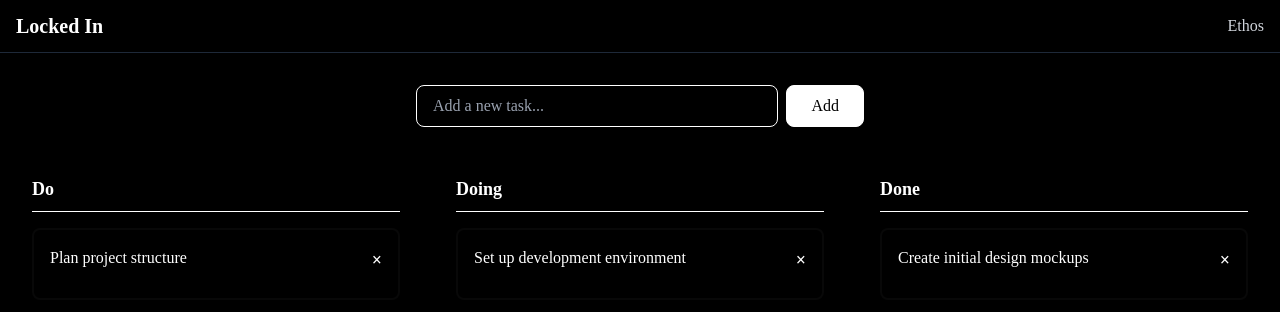
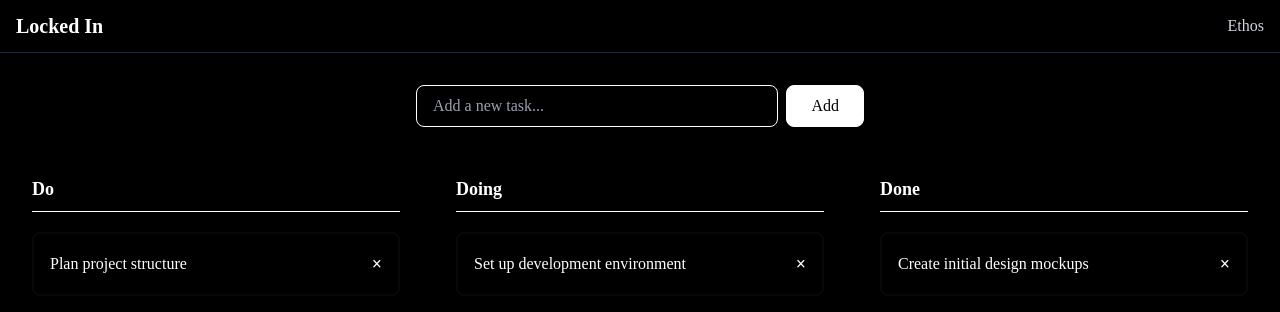
Before and after one commit to imnotdeepak/Locked-In, a Next.js app: page / in a window 1280 px wide. Shown: the top 312 px of the page. Built offline with nearby package versions, Linux system fonts and the light colour scheme.

Commit message:
Initial commit

```diff
--- a/src/components/KanbanBoard.tsx
+++ b/src/components/KanbanBoard.tsx
@@ -8,10 +8,15 @@ interface Task {
   status: "do" | "doing" | "done";
 }
 
+interface AnimatedTask extends Task {
+  isAnimatingIn?: boolean;
+  isAnimatingOut?: boolean;
+}
+
 export default function KanbanBoard() {
-  const [tasks, setTasks] = useState<Task[]>([]);
+  const [tasks, setTasks] = useState<AnimatedTask[]>([]);
   const [newTask, setNewTask] = useState("");
-  const [draggedTask, setDraggedTask] = useState<Task | null>(null);
+  const [draggedTask, setDraggedTask] = useState<AnimatedTask | null>(null);
   const [isLoaded, setIsLoaded] = useState(false);
 
   // Load tasks from localStorage on component mount
@@ -24,7 +29,13 @@ export default function KanbanBoard() {
         const parsedTasks = JSON.parse(savedTasks);
         if (Array.isArray(parsedTasks)) {
           console.log("KanbanBoard: Loading saved tasks:", parsedTasks);
-          setTasks(parsedTasks);
+          // Add animation state to loaded tasks
+          const animatedTasks = parsedTasks.map((task: Task) => ({
+            ...task,
+            isAnimatingIn: false,
+            isAnimatingOut: false,
+          }));
+          setTasks(animatedTasks);
         } else {
           console.log(
             "KanbanBoard: Saved data is not an array, setting defaults"
@@ -50,10 +61,28 @@ export default function KanbanBoard() {
 
   const setDefaultTasks = () => {
     console.log("KanbanBoard: Setting default tasks");
-    const defaultTasks: Task[] = [
-      { id: "1", text: "Plan project structure", status: "do" },
-      { id: "2", text: "Set up development environment", status: "doing" },
-      { id: "3", text: "Create initial design mockups", status: "done" },
+    const defaultTasks: AnimatedTask[] = [
+      {
+        id: "1",
+        text: "Plan project structure",
+        status: "do",
+        isAnimatingIn: false,
+        isAnimatingOut: false,
+      },
+      {
+        id: "2",
+        text: "Set up development environment",
+        status: "doing",
+        isAnimatingIn: false,
+        isAnimatingOut: false,
+      },
+      {
+        id: "3",
+        text: "Create initial design mockups",
+        status: "done",
+        isAnimatingIn: false,
+        isAnimatingOut: false,
+      },
     ];
     setTasks(defaultTasks);
     try {
@@ -68,8 +97,12 @@ export default function KanbanBoard() {
   useEffect(() => {
     if (isLoaded) {
       try {
-        console.log("KanbanBoard: Saving tasks to localStorage:", tasks);
-        localStorage.setItem("lockedInTasks", JSON.stringify(tasks));
+        // Save tasks without animation states
+        const tasksToSave = tasks.map(
+          ({ isAnimatingIn, isAnimatingOut, ...task }) => task
+        );
+        console.log("KanbanBoard: Saving tasks to localStorage:", tasksToSave);
+        localStorage.setItem("lockedInTasks", JSON.stringify(tasksToSave));
       } catch (error) {
         console.error("Error saving tasks to localStorage:", error);
       }
@@ -78,25 +111,46 @@ export default function KanbanBoard() {
 
   const addTask = () => {
     if (newTask.trim()) {
-      const task: Task = {
+      const task: AnimatedTask = {
         id: Date.now().toString(),
         text: newTask.trim(),
         status: "do",
+        isAnimatingIn: true,
+        isAnimatingOut: false,
       };
       setTasks([...tasks, task]);
       setNewTask("");
+
+      // Remove animation state after animation completes
+      setTimeout(() => {
+        setTasks((prevTasks) =>
+          prevTasks.map((t) =>
+            t.id === task.id ? { ...t, isAnimatingIn: false } : t
+          )
+        );
+      }, 300);
     }
   };
 
   const deleteTask = (taskId: string) => {
-    setTasks(tasks.filter((task) => task.id !== taskId));
+    // Start fade-out animation
+    setTasks((prevTasks) =>
+      prevTasks.map((task) =>
+        task.id === taskId ? { ...task, isAnimatingOut: true } : task
+      )
+    );
+
+    // Remove task after animation completes
+    setTimeout(() => {
+      setTasks((prevTasks) => prevTasks.filter((task) => task.id !== taskId));
+    }, 300);
   };
 
   const getTasksByStatus = (status: Task["status"]) => {
     return tasks.filter((task) => task.status === status);
   };
 
-  const handleDragStart = (e: React.DragEvent, task: Task) => {
+  const handleDragStart = (e: React.DragEvent, task: AnimatedTask) => {
     setDraggedTask(task);
     e.dataTransfer.effectAllowed = "move";
   };
@@ -106,14 +160,63 @@ export default function KanbanBoard() {
     e.dataTransfer.dropEffect = "move";
   };
 
-  const handleDrop = (e: React.DragEvent, status: Task["status"]) => {
+  const handleDrop = (
+    e: React.DragEvent,
+    status: Task["status"],
+    dropIndex?: number
+  ) => {
     e.preventDefault();
     if (draggedTask) {
+      if (draggedTask.status === status) {
+        // Reordering within the same column
+        const columnTasks = getTasksByStatus(status);
+        const draggedIndex = columnTasks.findIndex(
+          (task) => task.id === draggedTask.id
+        );
+
+        if (dropIndex !== undefined && draggedIndex !== dropIndex) {
+          // Remove the dragged task from its current position
+          const tasksWithoutDragged = tasks.filter(
+            (task) => task.id !== draggedTask.id
+          );
+
+          // Insert the dragged task at the new position
+          const newTasks = [...tasksWithoutDragged];
+          const insertIndex = tasksWithoutDragged.filter(
+            (task) => task.status === status
+          ).length;
+          const actualInsertIndex =
+            dropIndex > draggedIndex ? dropIndex - 1 : dropIndex;
+
+          let currentIndex = 0;
+          for (let i = 0; i < newTasks.length; i++) {
+            if (newTasks[i].status === status) {
+              if (currentIndex === actualInsertIndex) {
+                newTasks.splice(i, 0, draggedTask);
+                break;
+              }
+              currentIndex++;
+            }
+          }
+
+          // If we haven't inserted yet, add to the end of the column
+          if (currentIndex < actualInsertIndex) {
+            const lastColumnIndex = newTasks.findLastIndex(
+              (task) => task.status === status
+            );
+            newTasks.splice(lastColumnIndex + 1, 0, draggedTask);
+          }
+
+          setTasks(newTasks);
+        }
+      } else {
+        // Moving to a different column
         setTasks(
           tasks.map((task) =>
             task.id === draggedTask.id ? { ...task, status } : task
           )
         );
+      }
       setDraggedTask(null);
     }
   };
@@ -159,29 +262,80 @@ export default function KanbanBoard() {
               {column.title}
             </h3>
             <div className="space-y-3">
-              {getTasksByStatus(column.id).map((task) => (
+              {getTasksByStatus(column.id).map((task, index) => (
+                <div key={task.id}>
+                  {/* Drop zone above task */}
                   <div
-                  key={task.id}
+                    className="h-2 -mb-1 bg-transparent hover:bg-white/10 transition-colors rounded"
+                    onDragOver={handleDragOver}
+                    onDrop={(e) => handleDrop(e, column.id, index)}
+                  />
+                  <div
                     draggable
                     onDragStart={(e) => handleDragStart(e, task)}
-                  className="bg-black border-2 border-[#080808] p-4 rounded-lg shadow-sm cursor-move hover:border-[#1c1c1c] transition-colors"
+                    className={`bg-black border-2 border-[#080808] p-4 rounded-lg shadow-sm cursor-move hover:border-[#1c1c1c] transition-all duration-300 ease-in-out ${
+                      task.isAnimatingIn
+                        ? "animate-fadeIn"
+                        : task.isAnimatingOut
+                        ? "animate-fadeOut"
+                        : ""
+                    }`}
                   >
-                  <div className="flex justify-between items-start">
-                    <p className="text-white mb-3 flex-1 pr-2">{task.text}</p>
+                    <div className="flex justify-between items-center">
+                      <p className="text-white flex-1 pr-2 text-left break-all hyphens-auto">
+                        {task.text}
+                      </p>
                       <button
                         onClick={() => deleteTask(task.id)}
-                      className="text-white hover:text-gray-300 transition-colors text-lg font-bold"
+                        className="text-white hover:text-gray-300 transition-colors text-lg font-bold flex-shrink-0"
                         title="Delete task"
                       >
                         ×
                       </button>
                     </div>
                   </div>
+                </div>
               ))}
+              {/* Drop zone at the end of column */}
+              <div
+                className="h-2 bg-transparent hover:bg-white/10 transition-colors rounded"
+                onDragOver={handleDragOver}
+                onDrop={(e) =>
+                  handleDrop(e, column.id, getTasksByStatus(column.id).length)
+                }
+              />
             </div>
           </div>
         ))}
       </div>
+
+      <style jsx>{`
+        @keyframes fadeIn {
+          from {
+            opacity: 0;
+          }
+          to {
+            opacity: 1;
+          }
+        }
+
+        @keyframes fadeOut {
+          from {
+            opacity: 1;
+          }
+          to {
+            opacity: 0;
+          }
+        }
+
+        .animate-fadeIn {
+          animation: fadeIn 0.3s ease-out forwards;
+        }
+
+        .animate-fadeOut {
+          animation: fadeOut 0.3s ease-in forwards;
+        }
+      `}</style>
     </div>
   );
 }
```
Lines whose indentation alone changed are shown as unchanged.
